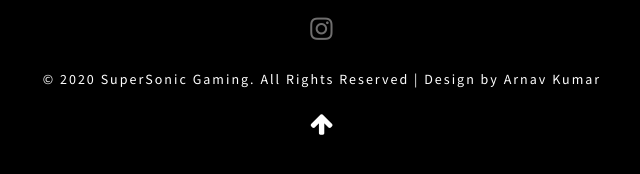
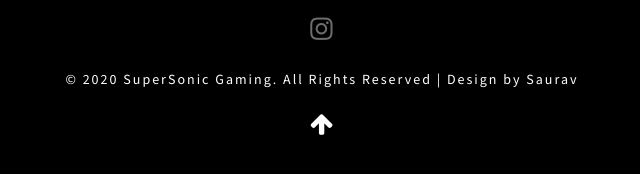
Before and after one commit to apnasaurav/supersonicgaming, a plain HTML site: page contact.html in a window 1280 px wide. Shown: the part 1664-1838 px from the top of the page, 318-958 px from the left. Drawn offline with nearby package versions, Linux system fonts and the light colour scheme.

Commit message:
Update contact.html

```diff
--- a/contact.html
+++ b/contact.html
@@ -103,7 +103,7 @@
         </div>
         <div class="bottem-wthree-footer text-center pt-md-4 pt-3">
           <p>
-            © 2020 SuperSonic Gaming. All Rights Reserved | Design by Arnav Kumar</a>
+            © 2020 SuperSonic Gaming. All Rights Reserved | Design by Saurav</a>
           </p>
         </div>
         <!-- move icon -->
```
